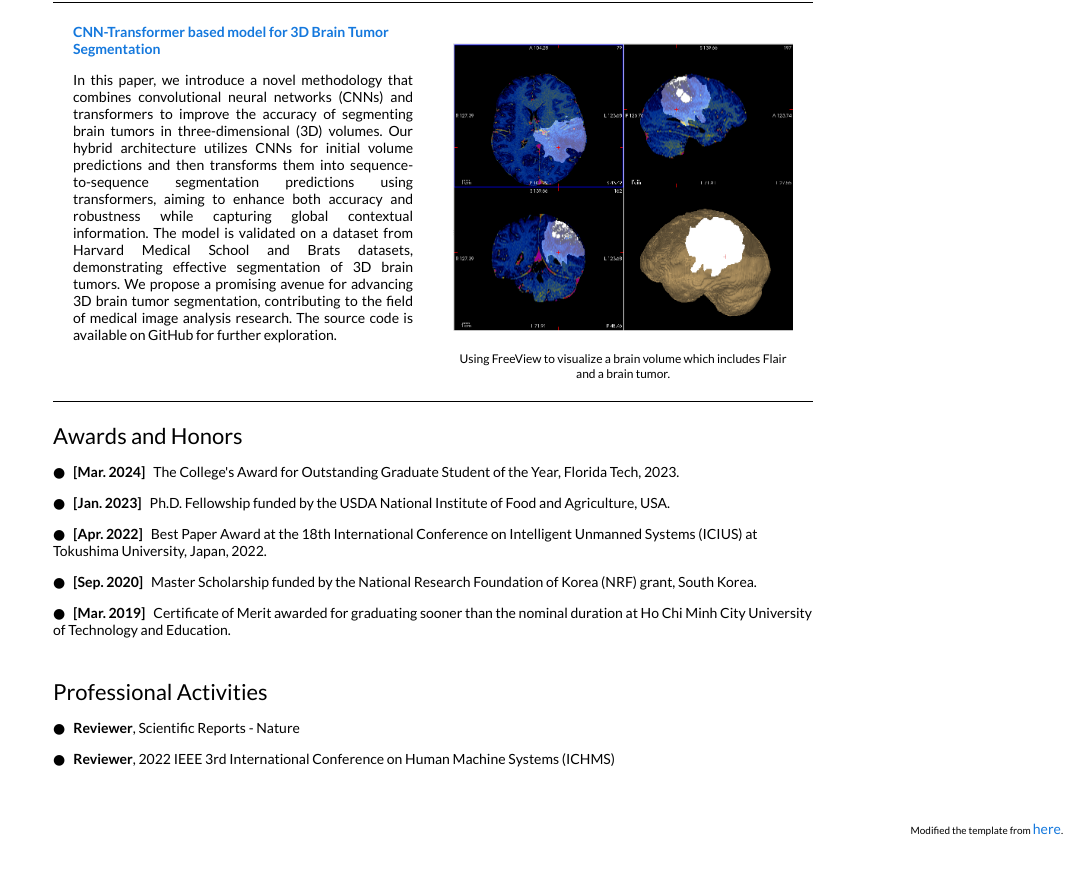
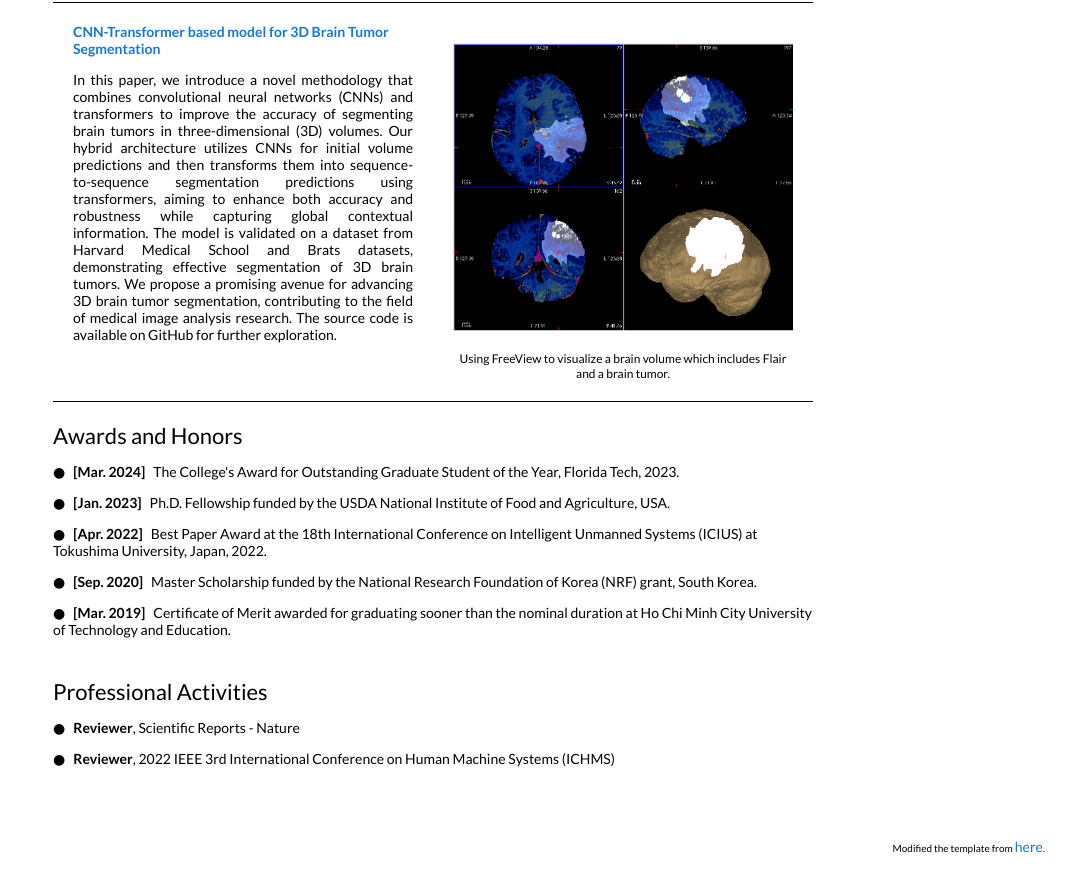
Before and after one commit to Hanhpt23/Hanhpt23.github.io, a plain HTML site: page index.html in a window 1280 px wide. Shown: the part 2843-3726 px from the top of the page, without its empty margins (207-1280 px from the left). Before the commit the page ends 3690 px from the top, so only its background shows below. Drawn offline with Linux system fonts and the light colour scheme.

Commit message:
Update index.html

```diff
--- a/index.html
+++ b/index.html
@@ -412,11 +412,19 @@
         </table>
 
 
-	<table width="100%" align="center" border="0" cellspacing="0" cellpadding="2">
-	    <tr><td><br><p align="right"><font size="1.5">
-	    Modified the template from <a href="https://jonbarron.info/">here</a>.
-	    </font></p></td></tr>
-	</table>
+	<table width="100%" align="center" border="0" cellspacing="0" cellpadding="20">
+          <tr>
+            <td>
+              <br>
+              <p align="right">
+                <font size="1,5">
+                  Modified the template from <a href="https://jonbarron.info/">here</a>.
+
+                  </font>
+              </p>
+            </td>
+          </tr>
+        </table>
 
 </body>
 </html>
```
